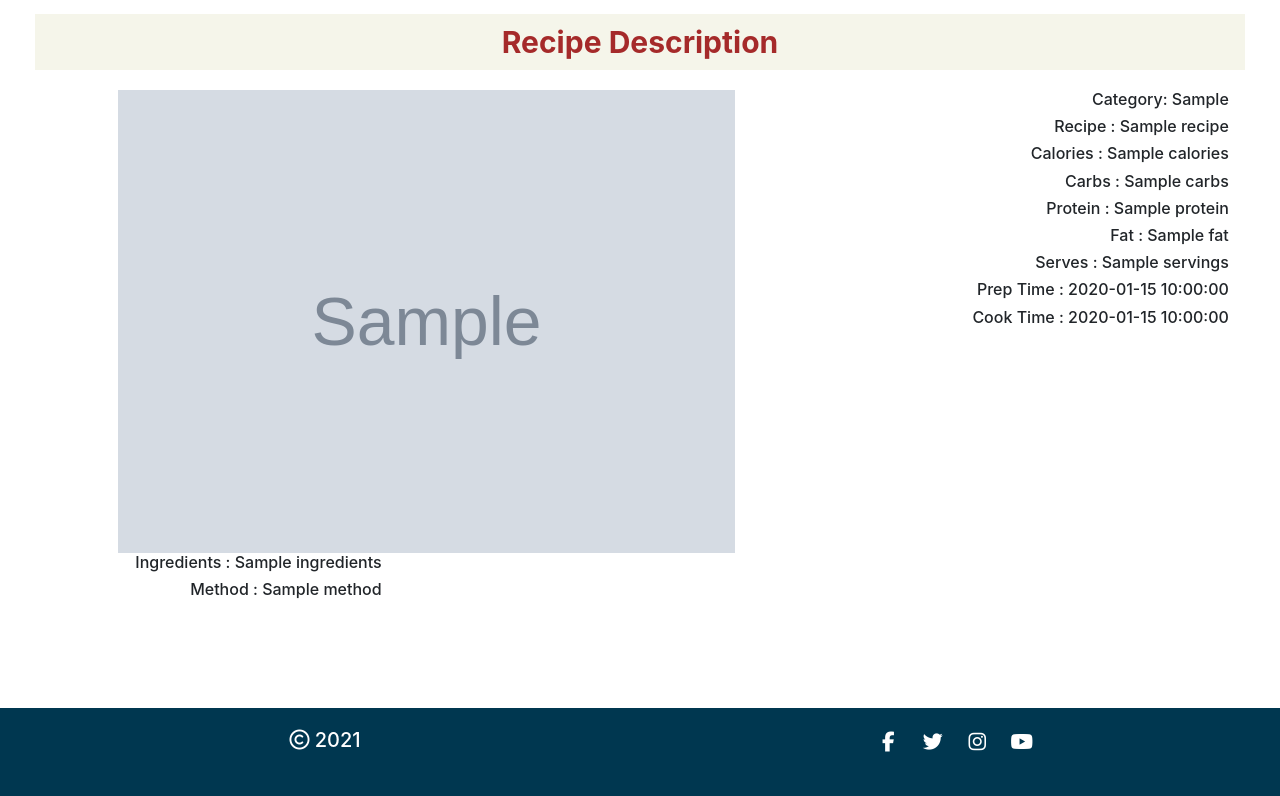
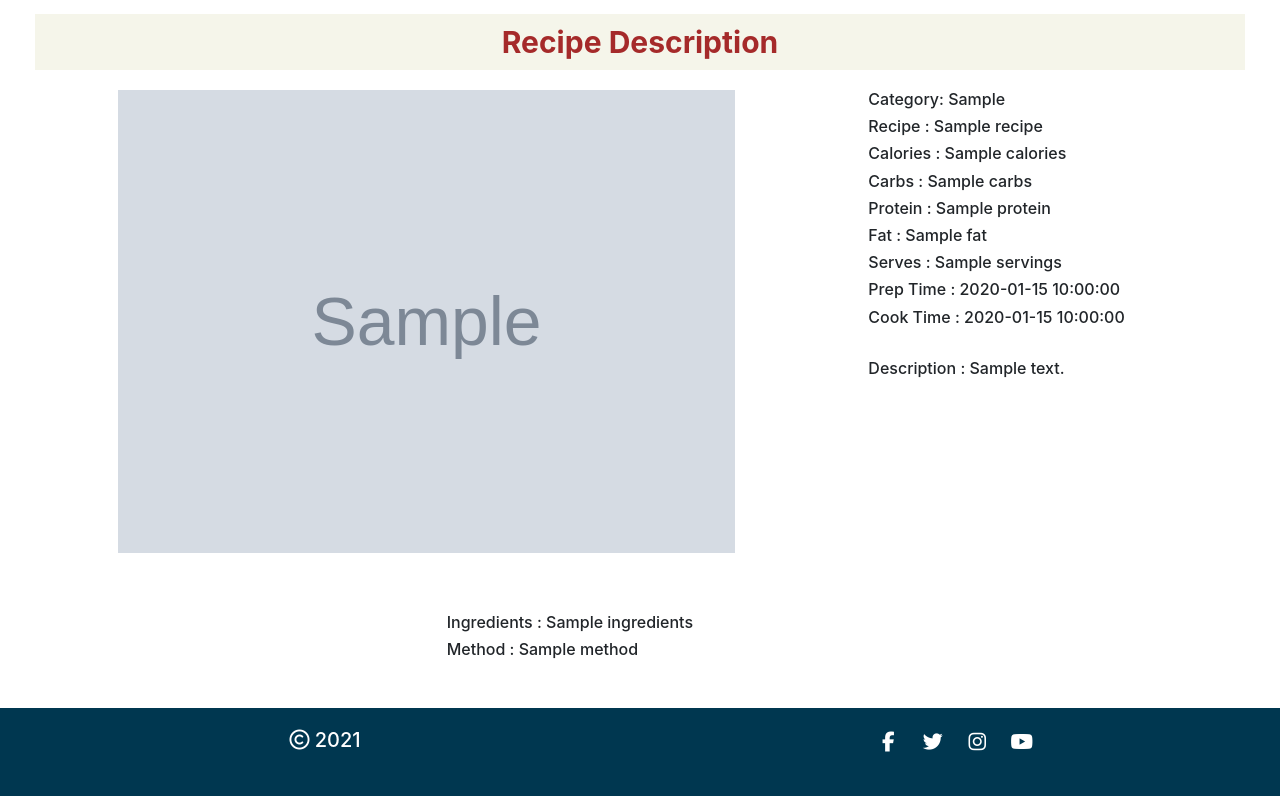
Before and after one commit to Code-Institute-Submissions/McHugh1894-MS3-CookBook_SepResub, a Flask app: template templates/recipe/recipe-info.html in a window 1280 px wide. Shown: the part 56-852 px from the top of the page. Run offline with Flask 2, Linux system fonts and the light colour scheme; the template is opened without the code that fills it: most values are stand-ins (such as "Sample title", 1, 10 or a date in 2020); grey boxes marked "Sample" are stand-in pictures; some libraries are stand-ins or nearby versions.

Commit message:
Added styling to recipe-info page

```diff
--- a/templates/recipe/recipe-info.html
+++ b/templates/recipe/recipe-info.html
@@ -10,9 +10,9 @@
     <div class="col-sm-8" style="display: block; text-align: center;">
                 <img class="recipes-desc-img" style="vertical-align: middle;
                 border-style: none;
-                width: 75%;" src="{{recipes.image_link}}" alt="{{recipes.recipes_name}}">
+                width: 75%; padding-bottom: 60px;" src="{{recipes.image_link}}" alt="{{recipes.recipes_name}}">
     </div>
-    <div class="col-sm-4" style="text-align: right; padding-right: 4%;">
+    <div class="col-sm-4" style="padding-right: 4%;">
                     <h6>Category: {{recipes.recipe_category}}</h6>
                     <h6>Recipe : {{recipes.recipe_name}}</h6>
                     <h6>Calories : {{recipes.calories}}</h6>
@@ -22,10 +22,12 @@
                     <h6>Serves : {{recipes.servings}}</h6>
                     <h6>Prep Time : {{recipes.prep_time}}</h6>
                     <h6>Cook Time : {{recipes.cook_time}}</h6>
+                    <br>
+                    <h6>Description : {{recipes.description}}</h6>
 
                 </div>
             </div>
-            <div class="col-sm-4" style="text-align: right; padding-right: 4%;">
+            <div class="col-sm-4" style="padding-right: 4%; margin: auto; padding-bottom: 30px;">
             <h6>Ingredients : {{recipes.ingredients}}</h6>
             <h6>Method : {{recipes.method}}</h6>
 
```
